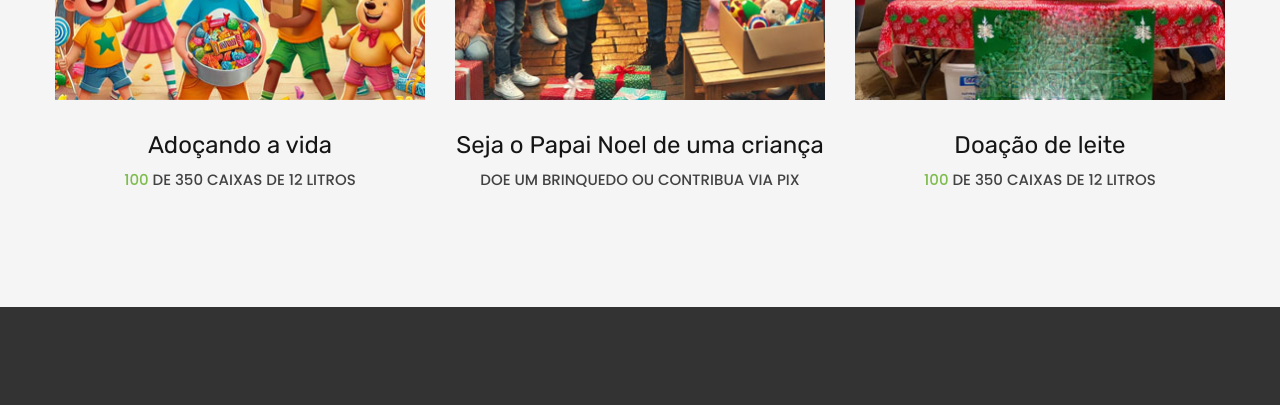
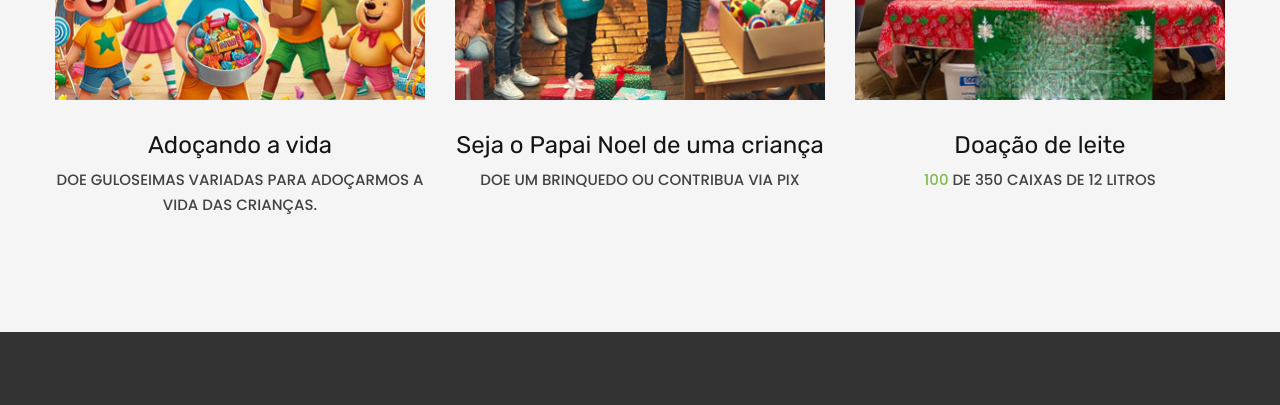
Before and after one commit to allanmoreira8/semearminas, a plain HTML site: page site/index.html in a window 1280 px wide. Shown: the part 2647-3052 px from the top of the page. Drawn offline with Linux system fonts and the light colour scheme; animation ran at ten frames a second.

Commit message:
fix of text Adoçando a vida

```diff
--- a/site/index.html
+++ b/site/index.html
@@ -168,8 +168,7 @@
                   <div class="box-causes-img"><img src="images/causes-01-372x396.jpg" alt="" width="372" height="396"/><a class="button button-sm button-primary" href="#">Doar</a>
                   </div>
                   <h4 class="font-weight-medium"><a href="#">Adoçando a vida</a></h4>
-                  <p class="box-causes-donate"><span class="box-causes-donate-complete">100</span> de <span>350</span> caixas de 12 litros
-                  </p>
+                  <p class="box-causes-donate">Doe guloseimas variadas para adoçarmos a vida das crianças.</p>
                 </article>
               </div>
             </div>
```
